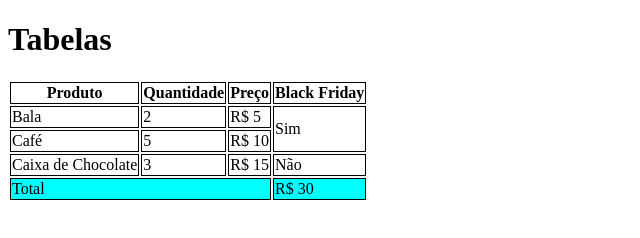
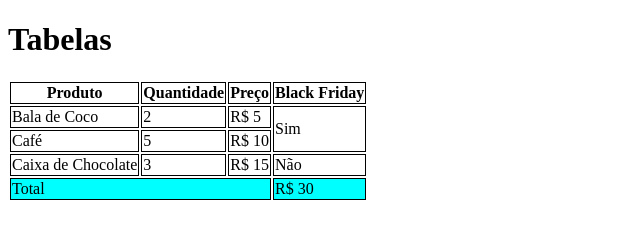
Before and after one commit to AdrianGabriel2508/Aula-Tabela, a plain HTML site: page index.html in a window 1280 px wide. Shown: the full height of the page, 0-640 px from the left. Drawn offline with Linux system fonts and the light colour scheme.

Commit message:
Mudado de Bala para Bala de Coco, no primeiro produto

```diff
--- a/index.html
+++ b/index.html
@@ -28,7 +28,7 @@
 
         <tbody>
             <tr>
-                <td>Bala</td>
+                <td>Bala de Coco</td>
                 <td>2</td>
                 <td>R$ 5</td>
                 <td rowspan="2">Sim</td>
```
